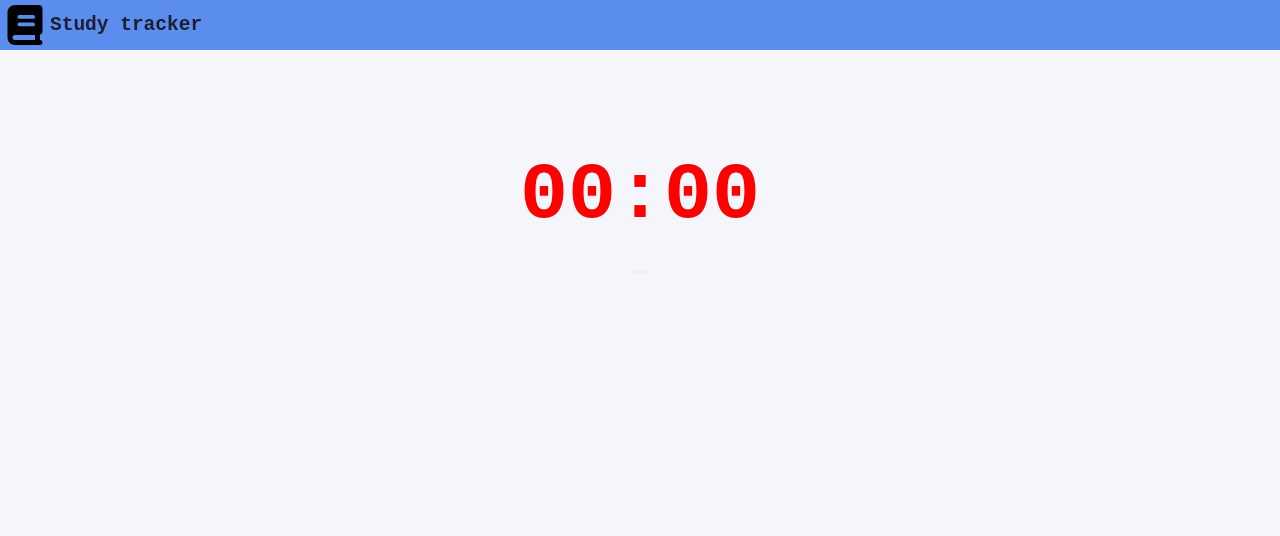
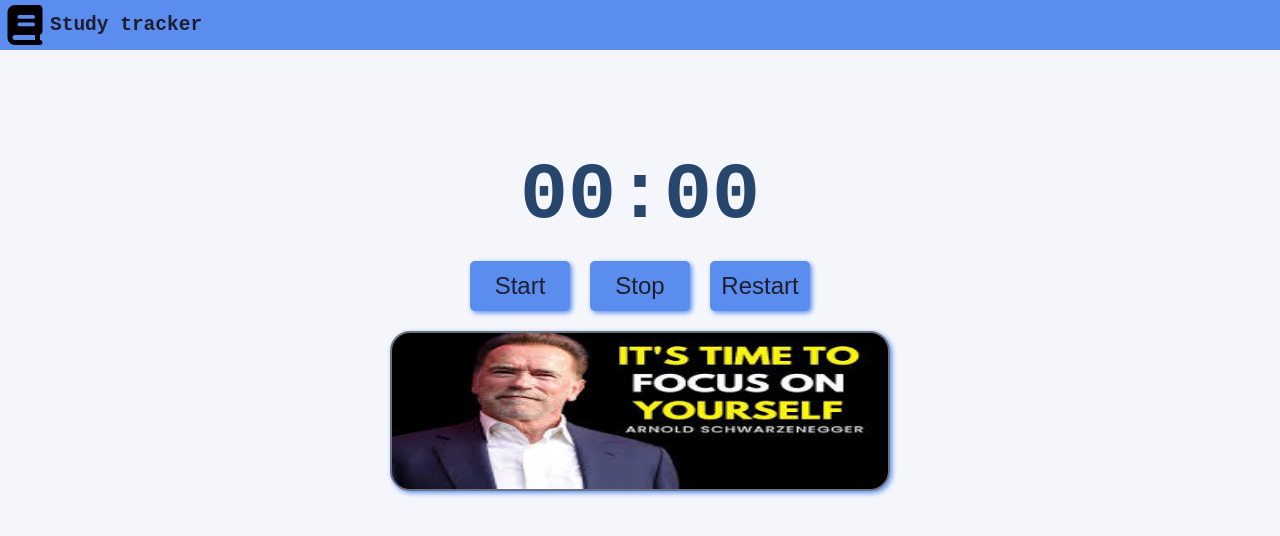
Before and after one commit to LeoBjerner-dev/study-tracker, a website built with Vite: page index.html in a window 1280 px wide. Both pictures are taken after a click on the button "Kör igång". Built offline with nearby package versions, Linux system fonts and the light colour scheme.

Commit message:
added study img

```diff
--- a/src/modules/studyPage.ts
+++ b/src/modules/studyPage.ts
@@ -18,9 +18,20 @@
     const startBtn = document.createElement("button");
     const stopBtn = document.createElement("button");
     const resetBtn = document.createElement("button");
+
+    startBtn.textContent = "Start";
+    stopBtn.textContent = "Stop";
+    resetBtn.textContent = "Restart";
+
      btnContainer?.appendChild(startBtn);
      btnContainer?.appendChild(stopBtn);
      btnContainer?.appendChild(resetBtn);
 
      main?.classList.add("mainStudyPage");
+     btnContainer?.classList.add("btnContainer")
+
+     //statistik block
+     const trendBlock = document.createElement("div");
+     main?.appendChild(trendBlock);
+     trendBlock.classList.add("trendBlock")
 }
--- a/src/styles/studyPage.scss
+++ b/src/styles/studyPage.scss
@@ -1,13 +1,50 @@
-@use './variables' as *;
+@use "./variables" as *;
 
-.mainStudyPage{
-    display: flex;
-    flex-direction: column;
-    align-items: center;
-    gap: 20px;
+.mainStudyPage {
+  display: flex;
+  flex-direction: column;
+  align-items: center;
+  gap: 20px;
 
-    & h2{
-        font-size: 5rem;
-        color: red;
+  & h2 {
+    font-size: 5rem;
+    color: rgb(39, 70, 109);
+  }
+}
+
+.btnContainer {
+  display: flex;
+  gap: 20px;
+
+  & button {
+    padding: 10px;
+    border: none;
+    border-radius: 5px;
+    min-height: 50px;
+    min-width: 100px;
+    font-size: 1.5rem;
+    background-color: $primary-color;
+    color: $text-primary;
+    box-shadow: 2px 2px 5px $primary-color;
+
+    &:hover {
+      scale: 1.05;
+      cursor: pointer;
+      background-color: #5278c5;
     }
+  }
 }
+
+.trendBlock {
+  border: 2px solid;
+  border-radius: 20px;
+  box-shadow: 2px 2px 5px $primary-color;
+  min-height: 20vh;
+  min-width: 500px;
+  margin-right: 20px;
+  margin-left: 20px;
+  background-image: url("../images/study2.png");
+  background-repeat: no-repeat;
+  background-size: 100% 100%;
+  background-position: top;
+}
```
Also changed, not shown: src/images/study.png (added), src/images/study2.png (added).
